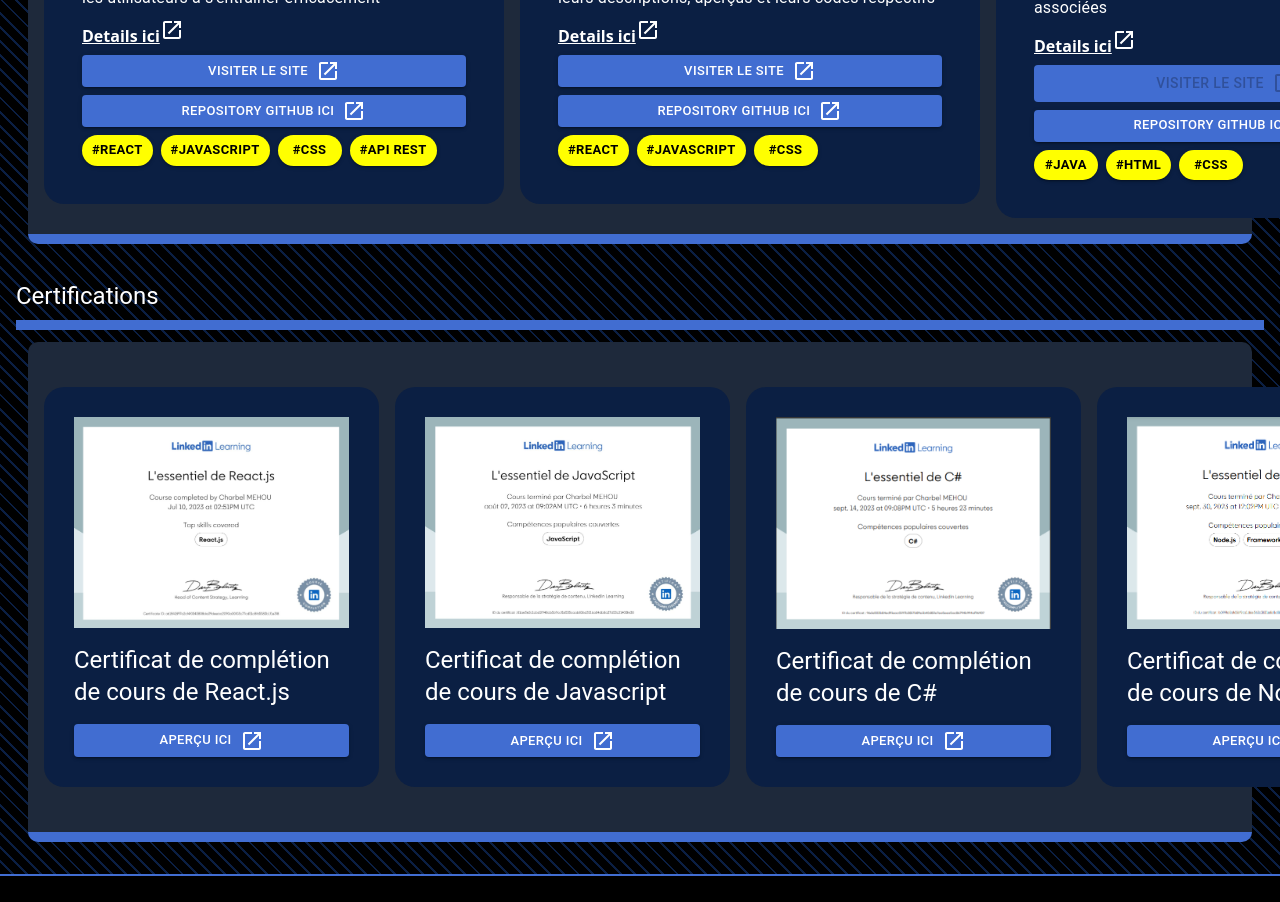
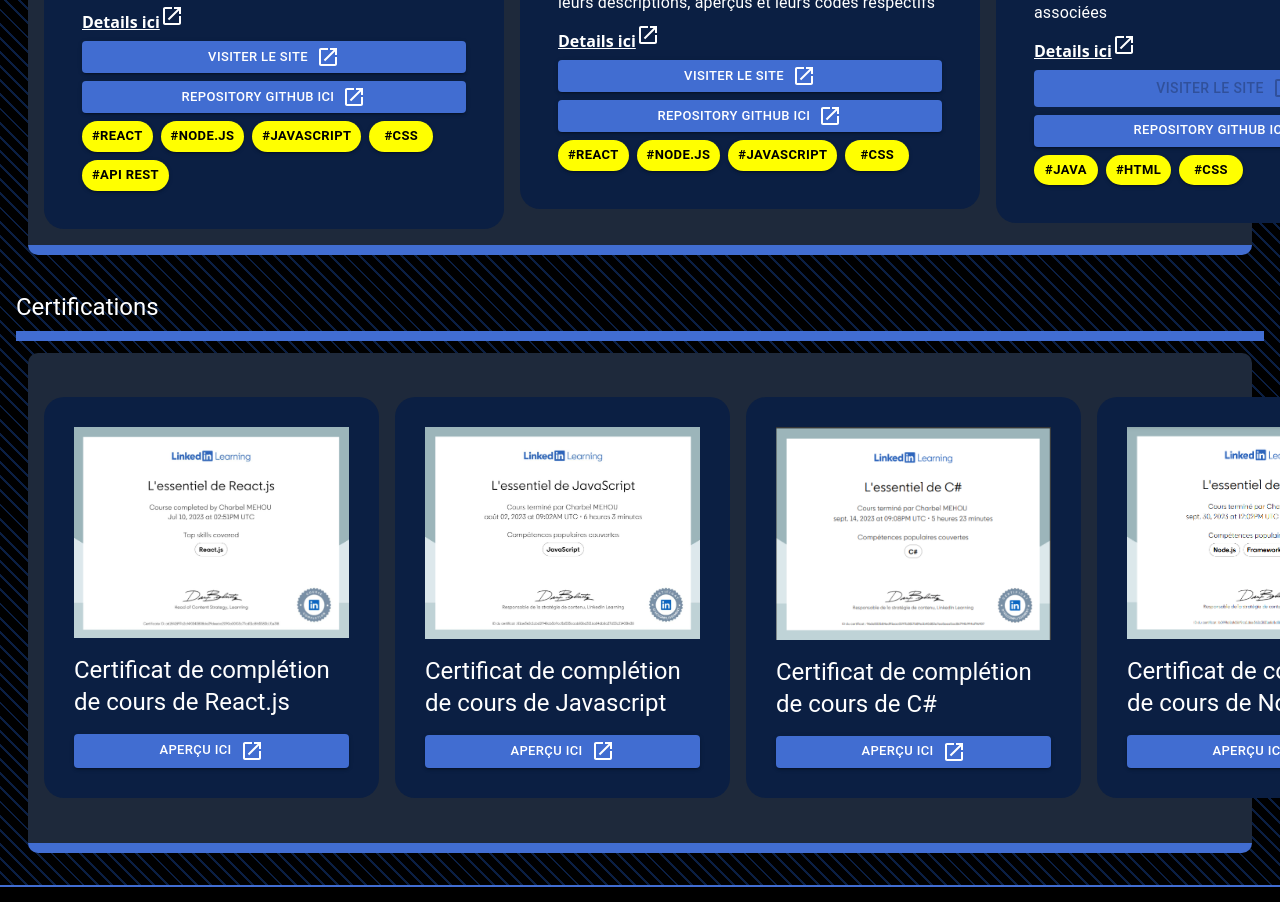
Before and after one commit to charbel-mehou/MyPersonalPortfolio, a React (Create React App) app in the folder personal_portfolio/: page / in a window 1280 px wide. Shown: the part 1820-2722 px from the top of the page. Built offline with nearby package versions, Linux system fonts and the light colour scheme.

Commit message:
Adding node as a skill to the projects

```diff
--- a/personal_portfolio/src/components/ProjectsDetails.js
+++ b/personal_portfolio/src/components/ProjectsDetails.js
@@ -21,11 +21,10 @@ const ProjectsDetails = forwardRef((props, ref) => {
           vercelLinkdisplayed={true}
           githubLink={"https://github.com/CharbelMehou/FitnessApp"}
           githubLinkdisplayed={true}
-          descriptions={[
-            { label: "myftjourney-d1" },
-          ]}
+          descriptions={[{ label: "myftjourney-d1" }]}
           tags={[
             { label: "#React" },
+            { label: "#Node.js" },
             { label: "#JavaScript" },
             { label: "#CSS" },
             { label: "#API REST" },
@@ -39,11 +38,10 @@ const ProjectsDetails = forwardRef((props, ref) => {
           vercelLinkdisplayed={true}
           githubLink={"https://github.com/CharbelMehou/MyPersonalPortfolio"}
           githubLinkdisplayed={true}
-          descriptions={[
-            { label: "myportfolio-d1" },
-          ]}
+          descriptions={[{ label: "myportfolio-d1" }]}
           tags={[
             { label: "#React" },
+            { label: "#Node.js" },
             { label: "#JavaScript" },
             { label: "#CSS" },
           ]}
@@ -54,7 +52,9 @@ const ProjectsDetails = forwardRef((props, ref) => {
           screen={ProjectJava1Screen3}
           vercelLink={""}
           vercelLinkdisplayed={false}
-          githubLink={"https://github.com/CharbelMehou/Recensement-des-Infrastructures-Sportives"}
+          githubLink={
+            "https://github.com/CharbelMehou/Recensement-des-Infrastructures-Sportives"
+          }
           githubLinkdisplayed={true}
           descriptions={[{ label: "infrastructur-sportive-p1" }]}
           tags={[{ label: "#JAVA" }, { label: "#HTML" }, { label: "#CSS" }]}
--- a/personal_portfolio/src/pages/ProjectDescription.js
+++ b/personal_portfolio/src/pages/ProjectDescription.js
@@ -104,6 +104,7 @@ const ProjectDescription = () => {
                 descriptions={[{ label: "myftjourney-speech" }]}
                 tags={[
                   { label: "React.js" },
+                  { label: "#Node.js" },
                   { label: "HTML" },
                   { label: "CSS" },
                   { label: "JavaScript" },
@@ -150,6 +151,7 @@ const ProjectDescription = () => {
                 descriptions={[{ label: "portfolio-d1" }]}
                 tags={[
                   { label: "#React" },
+                  { label: "#Node.js" },
                   { label: "#JavaScript" },
                   { label: "#CSS" },
                 ]}
```
